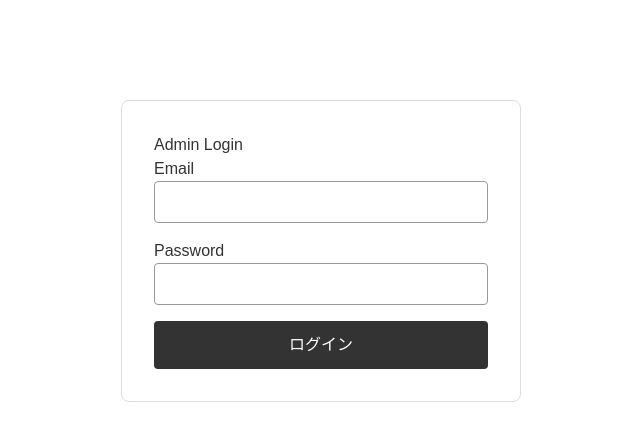
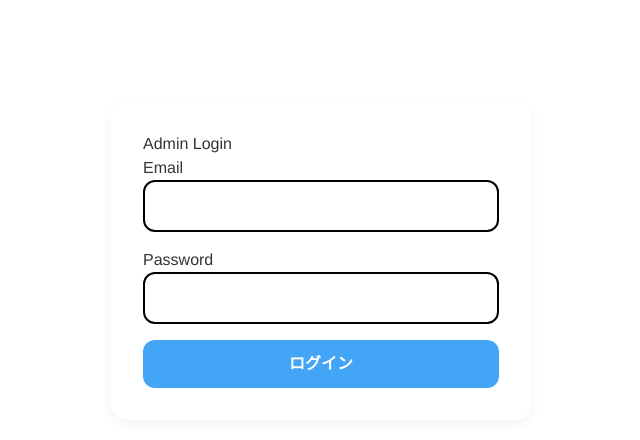
Before and after one commit to kabuto-kohei/rl-result-app, a Next.js app: page /admin/login in a window 1280 px wide. Shown: the top 440 px of the page, without its empty margins (319-959 px from the left). Built offline with nearby package versions, Linux system fonts and the light colour scheme.

Commit message:
fix: admin完了！

```diff
--- a/src/app/admin/import/page.tsx
+++ b/src/app/admin/import/page.tsx
@@ -52,7 +52,6 @@ export default function AdminImportPage() {
         const competitionData = competitionResults.data[0]; // 1大会想定
 
         try {
-          // 大会情報を保存 → 大会IDを取得
           const competitionRef = await addDoc(collection(db, 'competitions'), {
             location: competitionData.location || '',
             name: competitionData.name || '',
@@ -61,7 +60,6 @@ export default function AdminImportPage() {
 
           const competitionId = competitionRef.id;
 
-          // 課題情報の保存
           Papa.parse<TaskCSVRow>(tasksFile, {
             header: true,
             complete: async (taskResults) => {
@@ -95,16 +93,26 @@ export default function AdminImportPage() {
 
   return (
     <main className={styles.container}>
-      <h1>大会・課題 インポート</h1>
+      <h1 className={styles.h1}>大会・課題データインポート</h1>
 
       <div className={styles.inputGroup}>
         <label>大会情報 CSV</label>
-        <input type="file" accept=".csv" onChange={handleCompetitionChange} />
+        <input
+          type="file"
+          accept=".csv"
+          onChange={handleCompetitionChange}
+          className={styles.fileInput}
+        />
       </div>
 
       <div className={styles.inputGroup}>
         <label>課題情報 CSV</label>
-        <input type="file" accept=".csv" onChange={handleTasksChange} />
+        <input
+          type="file"
+          accept=".csv"
+          onChange={handleTasksChange}
+          className={styles.fileInput}
+        />
       </div>
 
       <button
--- a/src/styles/AdminHome.module.css
+++ b/src/styles/AdminHome.module.css
@@ -1,34 +1,45 @@
+/* ======== コンテナ ======== */
 .container {
   max-width: 600px;
   margin: 100px auto;
   padding: 2rem;
   background: #fff;
-    border-radius: 8px;
-    border: 1px solid #ddd;
+  border-radius: 16px; /* 丸角アップ */
+  border: none; /* 枠線は削除 */
+  box-shadow: 0 4px 12px rgba(0, 0, 0, 0.05);
   text-align: center;
   color: #333;
+  font-family: 'Helvetica Neue', Helvetica, Arial, sans-serif;
+  box-sizing: border-box;
 }
 
+/* ======== タイトル ======== */
 .h1 {
   margin-bottom: 2rem;
+  font-size: 1.8rem;
+  font-weight: bold;
+  color: #1565c0; /* 統一の青系 */
 }
 
+/* ======== ナビゲーション ======== */
 .nav {
   display: flex;
   flex-direction: column;
   gap: 1rem;
 }
 
+/* ======== リンクボタン ======== */
 .link {
   display: inline-block;
   padding: 1rem;
-    background: #333;
+  background: #42a5f5; /* 青系で統一 */
   color: #fff;
   text-decoration: none;
-    border-radius: 4px;
-    transition: background 0.3s ease;
+  border-radius: 12px; /* 丸角アップ */
+  font-weight: bold;
+  transition: background 0.2s ease;
 }
 
 .link:hover {
-    background: #555;
+  background: #64b5f6; /* 明るめホバー */
 }
--- a/src/styles/AdminImport.module.css
+++ b/src/styles/AdminImport.module.css
@@ -1,44 +1,74 @@
+/* ======== コンテナ ======== */
 .container {
   max-width: 600px;
   margin: 100px auto;
   padding: 2rem;
   background: #fff;
-    border-radius: 8px;
-    border: 1px solid #ddd;
+  border-radius: 16px;
+  box-shadow: 0 4px 12px rgba(0, 0, 0, 0.05);
+  color: #333;
+  font-family: 'Helvetica Neue', Helvetica, Arial, sans-serif;
+  box-sizing: border-box;
   text-align: center;
-    color: #333;
 }
 
+/* ======== 見出し ======== */
 .h1 {
   margin-bottom: 2rem;
+  font-size: 1.8rem;
+  font-weight: bold;
+  color: #1565c0;
 }
 
-  .input {
-    margin-bottom: 1rem;
+/* ======== 入力グループ ======== */
+.inputGroup {
+  margin-bottom: 1.5rem;
+  text-align: left;
 }
 
-  .button {
-    padding: 0.75rem 1.5rem;
-    color: #fff;
-    background: #333;
-    border: none;
-    border-radius: 4px;
+.inputGroup label {
+  display: block;
+  margin-bottom: 0.5rem;
+  font-weight: bold;
+}
+
+/* ======== ファイル入力 ======== */
+.fileInput {
+  width: 100%;
+  max-width: 100%;
+  padding: 0.6rem;
+  border: 2px solid #000;
+  border-radius: 12px;
+  box-sizing: border-box;
+  background: #fff;
   cursor: pointer;
 }
 
+/* ======== ボタン ======== */
+.button {
+  display: inline-block;
+  padding: 0.75rem 1.5rem;
+  background: #42a5f5;
+  color: #fff;
+  border: none;
+  border-radius: 12px;
+  font-weight: bold;
+  cursor: pointer;
+  transition: background 0.2s ease;
+}
+
 .button:disabled {
-    background: #333;
+  background: #9e9e9e;
   cursor: not-allowed;
 }
 
+.button:hover:enabled {
+  background: #64b5f6;
+}
+
+/* ======== ステータス ======== */
 .status {
   margin-top: 1rem;
+  color: #333;
+  font-weight: 500;
 }
-
-  .inputGroup {
-    margin-bottom: 1rem;
-  }
-
-  .status {
-    margin-top: 1rem;
-  }
--- a/src/styles/AdminLogin.module.css
+++ b/src/styles/AdminLogin.module.css
@@ -1,46 +1,62 @@
+/* ======== コンテナ ======== */
 .container {
-    max-width: 400px;
+  max-width: 420px;
   margin: 100px auto;
   padding: 2rem;
-    border: 1px solid #ddd;
-    border-radius: 8px;
+  border: none; /* 黒枠は無しで影を使う */
+  border-radius: 16px; /* 丸角を統一 */
   background: #fff;
   color: #333;
+  box-shadow: 0 4px 12px rgba(0, 0, 0, 0.05);
+  font-family: 'Helvetica Neue', Helvetica, Arial, sans-serif;
+  box-sizing: border-box;
 }
 
+/* ======== タイトル ======== */
 .h1 {
   text-align: center;
   margin-bottom: 2rem;
+  font-size: 1.8rem;
+  font-weight: bold;
+  color: #1565c0; /* 統一感のある青系 */
 }
 
+/* ======== フォーム ======== */
 .form {
   display: flex;
   flex-direction: column;
   gap: 1rem;
 }
 
+/* ======== 入力欄 ======== */
 .input {
   width: 100%;
-    padding: 0.5rem;
-    border: 1px solid #999;
-    border-radius: 4px;
+  padding: 0.75rem;
+  border: 2px solid #000;
+  border-radius: 12px; /* 丸角を大きめに */
+  font-size: 1rem;
+  box-sizing: border-box;
 }
 
+/* ======== ボタン ======== */
 .button {
   padding: 0.75rem;
-    background: #333;
+  background: #42a5f5; /* 明るめブルーで統一 */
   color: #fff;
   border: none;
-    border-radius: 4px;
+  border-radius: 12px;
   cursor: pointer;
+  font-weight: bold;
+  transition: background 0.2s ease;
 }
 
 .button:hover {
-    background: #555;
+  background: #64b5f6;
 }
 
+/* ======== エラー ======== */
 .error {
-    color: red;
+  color: #e53935; /* 統一感の赤 */
   margin-top: 0.5rem;
   font-size: 0.9rem;
 }
```
Lines whose indentation alone changed are shown as unchanged.
